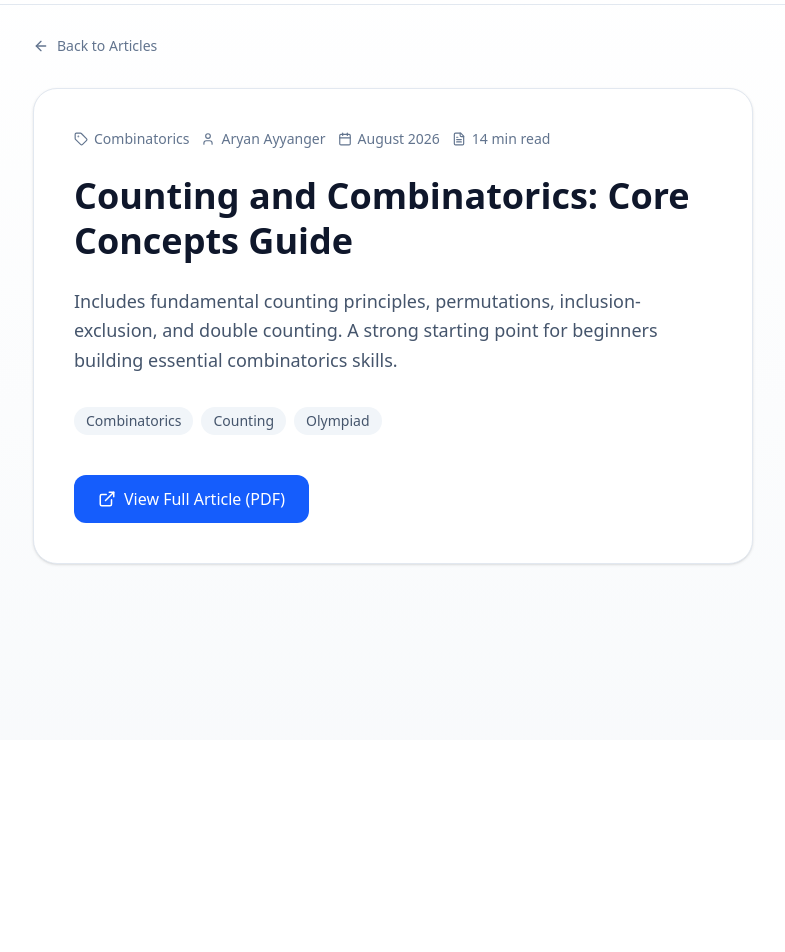
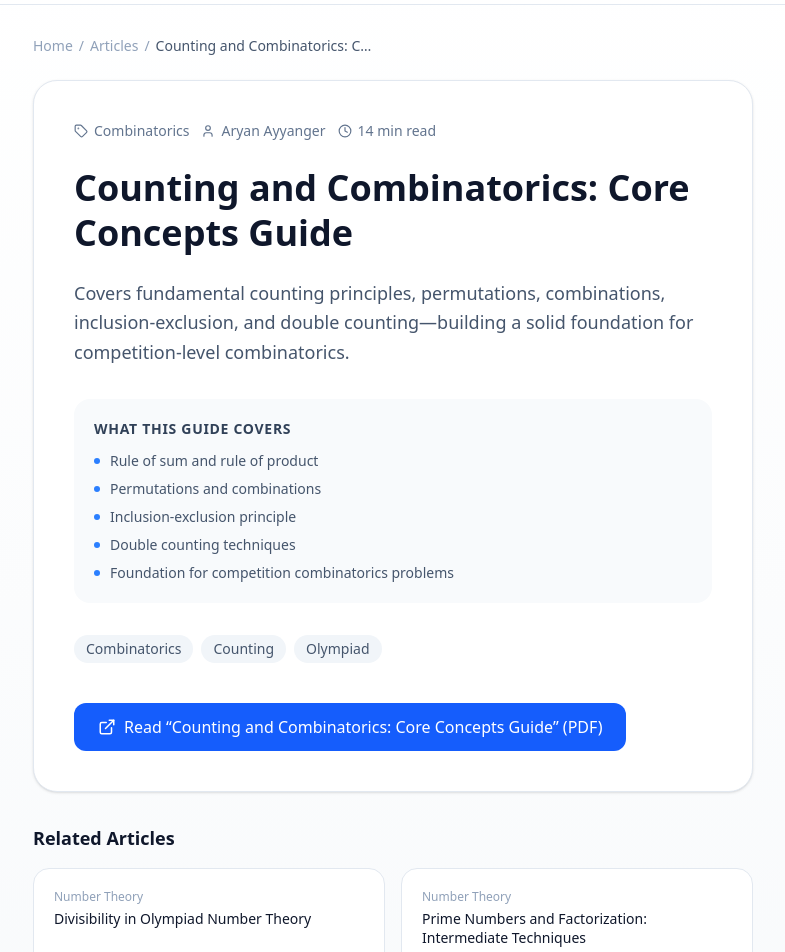
Before and after one commit to aryan-ayyanger/aryan-math-showcase, a React (Vite) app: page /articles/counting-and-combinatorics-core-concepts in a window 1280 px wide. Shown: the part 60-1012 px from the top of the page, without its empty margins (247-1032 px from the left). Before the commit the page ends 800 px from the top, so only its background shows below. Built offline with nearby package versions, Linux system fonts and the light colour scheme.

Commit message:
Improve SEO, article metadata, sitemap, search indexing

```diff
--- a/src/components/ArticlesSection.tsx
+++ b/src/components/ArticlesSection.tsx
@@ -76,6 +76,7 @@ export default function ArticlesSection(): JSX.Element {
   const allTags: string[] = ['All', ...new Set(articles.flatMap(a => a.tags))];
 
   const filteredArticles = articles.filter(article => {
+    if (article.comingSoon) return false;
     const matchesSearch = article.title.toLowerCase().includes(searchQuery.toLowerCase()) ||
                          article.description.toLowerCase().includes(searchQuery.toLowerCase());
     const matchesTag = selectedTag === 'All' || article.tags.includes(selectedTag);
--- a/src/data/articles.ts
+++ b/src/data/articles.ts
@@ -3,6 +3,7 @@ export interface Article {
   title: string;
   category: string;
   description: string;
+  topics?: string[];
   tags: string[];
   readTime: string;
   date: string;
@@ -17,7 +18,14 @@ export const articles: Article[] = [
     slug: 'divisibility-in-olympiad-number-theory',
     title: 'Divisibility in Olympiad Number Theory',
     category: 'Number Theory',
-    description: 'Explore fundamental divisibility concepts and their applications in mathematical olympiads, including modular arithmetic and prime factorization techniques.',
+    description: 'Learn key divisibility techniques used in Olympiad number theory, including modular arithmetic, GCD and LCM, Bézout\'s theorem, prime factorization strategies, and competition-style problem solving.',
+    topics: [
+      'Divisibility rules and their proofs',
+      'Modular arithmetic fundamentals',
+      'GCD, LCM, and Bézout\'s theorem',
+      'Prime factorization and its applications',
+      'Competition problem-solving strategies',
+    ],
     tags: ['Number Theory', 'Olympiad', 'Divisibility'],
     readTime: '12 min read',
     date: 'March 2026',
@@ -29,7 +37,14 @@ export const articles: Article[] = [
     slug: 'prime-numbers-and-factorization',
     title: 'Prime Numbers and Factorization: Intermediate Techniques',
     category: 'Number Theory',
-    description: "A complete follow-up to Divisibility in Olympiad Number Theory, covering primes, factorization methods, GCD/LCM structure, Legendre's formula, factorial exponents, and advanced divisibility techniques for olympiad problem solving.",
+    description: 'A follow-up to the Divisibility handout covering prime numbers, integer factorization, GCD/LCM structure, Legendre\'s formula for factorial valuations, and advanced divisibility techniques for competition mathematics.',
+    topics: [
+      'Properties and distribution of prime numbers',
+      'Integer factorization methods',
+      'GCD and LCM structure',
+      'Legendre\'s formula for prime exponents in factorials',
+      'Factorial valuations and advanced divisibility',
+    ],
     tags: ['Number Theory', 'Olympiad', 'Prime Factorization'],
     readTime: '16 min read',
     date: 'August 2026',
@@ -40,8 +55,15 @@ export const articles: Article[] = [
   {
     slug: 'counting-and-combinatorics-core-concepts',
     title: 'Counting and Combinatorics: Core Concepts Guide',
+    description: 'Covers fundamental counting principles, permutations, combinations, inclusion-exclusion, and double counting—building a solid foundation for competition-level combinatorics.',
     category: 'Combinatorics',
-    description: 'Includes fundamental counting principles, permutations, inclusion-exclusion, and double counting. A strong starting point for beginners building essential combinatorics skills.',
+    topics: [
+      'Rule of sum and rule of product',
+      'Permutations and combinations',
+      'Inclusion-exclusion principle',
+      'Double counting techniques',
+      'Foundation for competition combinatorics problems',
+    ],
     tags: ['Combinatorics', 'Counting', 'Olympiad'],
     readTime: '14 min read',
     date: 'August 2026',
--- a/src/lib/seo.ts
+++ b/src/lib/seo.ts
@@ -1,34 +1,64 @@
 import { useEffect } from 'react';
 
-interface SEOProps {
+export interface SEOProps {
   title: string;
   description?: string;
   canonical?: string;
+  ogType?: 'website' | 'article';
+  /** Pre-serialized JSON-LD string injected as <script type="application/ld+json">. */
+  jsonLd?: string;
 }
 
-// Imperatively updates <head> meta tags — works with Google's JS-executing crawler.
-export function useSEO({ title, description, canonical }: SEOProps): void {
+function upsertMeta(selector: string, attrs: Record<string, string>, content: string): void {
+  let el = document.querySelector<HTMLMetaElement>(selector);
+  if (!el) {
+    el = document.createElement('meta');
+    for (const [k, v] of Object.entries(attrs)) el.setAttribute(k, v);
+    document.head.appendChild(el);
+  }
+  el.content = content;
+}
+
+const LD_ID = 'structured-data-ld';
+const SITE_NAME = 'Aryan Ayyanger | Math Portfolio';
+
+// Imperatively updates <head> — works with Google's JS-executing crawler.
+export function useSEO({ title, description, canonical, ogType = 'website', jsonLd }: SEOProps): void {
   useEffect(() => {
     document.title = title;
 
-    let metaDesc = document.querySelector<HTMLMetaElement>('meta[name="description"]');
+    upsertMeta('meta[property="og:title"]', { property: 'og:title' }, title);
+    upsertMeta('meta[property="og:type"]', { property: 'og:type' }, ogType);
+    upsertMeta('meta[property="og:site_name"]', { property: 'og:site_name' }, SITE_NAME);
+    upsertMeta('meta[name="twitter:card"]', { name: 'twitter:card' }, 'summary');
+    upsertMeta('meta[name="twitter:title"]', { name: 'twitter:title' }, title);
+
     if (description) {
-      if (!metaDesc) {
-        metaDesc = document.createElement('meta');
-        metaDesc.name = 'description';
-        document.head.appendChild(metaDesc);
-      }
-      metaDesc.content = description;
+      upsertMeta('meta[name="description"]', { name: 'description' }, description);
+      upsertMeta('meta[property="og:description"]', { property: 'og:description' }, description);
+      upsertMeta('meta[name="twitter:description"]', { name: 'twitter:description' }, description);
     }
 
-    let linkCanonical = document.querySelector<HTMLLinkElement>('link[rel="canonical"]');
     if (canonical) {
-      if (!linkCanonical) {
-        linkCanonical = document.createElement('link');
-        linkCanonical.rel = 'canonical';
-        document.head.appendChild(linkCanonical);
+      let link = document.querySelector<HTMLLinkElement>('link[rel="canonical"]');
+      if (!link) {
+        link = document.createElement('link');
+        link.rel = 'canonical';
+        document.head.appendChild(link);
       }
-      linkCanonical.href = canonical;
+      link.href = canonical;
+      upsertMeta('meta[property="og:url"]', { property: 'og:url' }, canonical);
     }
-  }, [title, description, canonical]);
+
+    document.getElementById(LD_ID)?.remove();
+    if (jsonLd) {
+      const script = document.createElement('script');
+      script.type = 'application/ld+json';
+      script.id = LD_ID;
+      script.textContent = jsonLd;
+      document.head.appendChild(script);
+    }
+
+    return () => { document.getElementById(LD_ID)?.remove(); };
+  }, [title, description, canonical, ogType, jsonLd]);
 }
--- a/src/pages/ArticleDetailPage.tsx
+++ b/src/pages/ArticleDetailPage.tsx
@@ -1,6 +1,6 @@
 import { useParams, Link, Navigate } from 'react-router-dom';
 import { motion } from 'framer-motion';
-import { ArrowLeft, FileText, ExternalLink, Tag, User, Calendar } from 'lucide-react';
+import { ArrowLeft, ExternalLink, Tag, User, Clock } from 'lucide-react';
 import { articles } from '../data/articles';
 import { useSEO } from '../lib/seo';
 
@@ -9,86 +9,186 @@ const SITE = 'https://www.aryanayyanger.com';
 export default function ArticleDetailPage(): JSX.Element {
   const { slug } = useParams<{ slug: string }>();
   const article = articles.find((a) => a.slug === slug);
+  const notFound = !article;
+  const isComingSoon = article?.comingSoon ?? false;
 
-  if (!article || article.comingSoon) {
-    return <Navigate to="/articles" replace />;
+  // useSEO must always be called — no conditional hooks.
+  useSEO(
+    !notFound && !isComingSoon
+      ? {
+          title: `${article!.title} | Aryan Ayyanger`,
+          description: article!.description,
+          canonical: `${SITE}/articles/${article!.slug}`,
+          ogType: 'article',
+          jsonLd: JSON.stringify({
+            '@context': 'https://schema.org',
+            '@graph': [
+              {
+                '@type': 'Article',
+                headline: article!.title,
+                description: article!.description,
+                author: { '@type': 'Person', name: article!.author },
+                mainEntityOfPage: { '@type': 'WebPage', '@id': `${SITE}/articles/${article!.slug}` },
+              },
+              {
+                '@type': 'BreadcrumbList',
+                itemListElement: [
+                  { '@type': 'ListItem', position: 1, name: 'Home', item: SITE },
+                  { '@type': 'ListItem', position: 2, name: 'Articles', item: `${SITE}/articles` },
+                  { '@type': 'ListItem', position: 3, name: article!.title, item: `${SITE}/articles/${article!.slug}` },
+                ],
+              },
+            ],
+          }),
+        }
+      : { title: notFound ? 'Article Not Found | Aryan Ayyanger' : 'Articles | Aryan Ayyanger' }
+  );
+
+  if (isComingSoon) return <Navigate to="/articles" replace />;
+
+  if (notFound) {
+    return (
+      <div className="min-h-screen bg-gradient-to-b from-white to-slate-50 pt-24 pb-16">
+        <div className="max-w-2xl mx-auto px-4 sm:px-6 text-center">
+          <motion.div initial={{ opacity: 0, y: 20 }} animate={{ opacity: 1, y: 0 }}>
+            <p className="text-6xl font-bold text-slate-200 mb-4">404</p>
+            <h1 className="text-2xl font-bold text-slate-900 mb-3">Article Not Found</h1>
+            <p className="text-slate-500 mb-8">This article doesn't exist or may have moved.</p>
+            <div className="flex flex-wrap justify-center gap-3">
+              <Link
+                to="/articles"
+                className="inline-flex items-center gap-2 px-5 py-2.5 bg-blue-600 text-white rounded-xl hover:bg-blue-700 transition-colors text-sm font-medium"
+              >
+                Browse All Articles
+              </Link>
+              <Link
+                to="/"
+                className="inline-flex items-center gap-2 px-5 py-2.5 bg-slate-100 text-slate-700 rounded-xl hover:bg-slate-200 transition-colors text-sm font-medium"
+              >
+                Go Home
+              </Link>
+            </div>
+          </motion.div>
+        </div>
+      </div>
+    );
   }
 
-  useSEO({
-    title: `${article.title} | Aryan Ayyanger`,
-    description: article.description,
-    canonical: `${SITE}/articles/${article.slug}`,
-  });
+  const a = article!;
+  const sameCat = articles.filter((r) => r.slug !== a.slug && !r.comingSoon && r.category === a.category);
+  const related = (sameCat.length > 0
+    ? sameCat
+    : articles.filter((r) => r.slug !== a.slug && !r.comingSoon)
+  ).slice(0, 2);
 
   return (
     <div className="min-h-screen bg-gradient-to-b from-white to-slate-50 pt-24 pb-16">
       <div className="max-w-3xl mx-auto px-4 sm:px-6">
-        <motion.div
-          initial={{ opacity: 0, y: 20 }}
-          animate={{ opacity: 1, y: 0 }}
-          transition={{ duration: 0.5 }}
-        >
-          <Link
-            to="/articles"
-            className="inline-flex items-center gap-2 text-slate-500 hover:text-blue-600 text-sm mb-8 transition-colors"
-          >
-            <ArrowLeft size={16} />
-            Back to Articles
-          </Link>
+        <motion.div initial={{ opacity: 0, y: 20 }} animate={{ opacity: 1, y: 0 }} transition={{ duration: 0.5 }}>
 
-          <div className="bg-white rounded-3xl border border-slate-200 shadow-sm p-8 sm:p-10">
-            <div className="flex flex-wrap items-center gap-3 mb-6 text-sm text-slate-500">
-              <span className="inline-flex items-center gap-1.5">
-                <Tag size={14} />
-                {article.category}
-              </span>
-              <span className="inline-flex items-center gap-1.5">
-                <User size={14} />
-                {article.author}
-              </span>
-              <span className="inline-flex items-center gap-1.5">
-                <Calendar size={14} />
-                {article.date}
-              </span>
-              {article.readTime && (
+          {/* Breadcrumb */}
+          <nav aria-label="Breadcrumb" className="mb-6">
+            <ol className="flex items-center gap-1.5 text-sm text-slate-400 flex-wrap">
+              <li><Link to="/" className="hover:text-blue-600 transition-colors">Home</Link></li>
+              <li aria-hidden="true">/</li>
+              <li><Link to="/articles" className="hover:text-blue-600 transition-colors">Articles</Link></li>
+              <li aria-hidden="true">/</li>
+              <li className="text-slate-600 font-medium truncate max-w-[220px]" aria-current="page">{a.title}</li>
+            </ol>
+          </nav>
+
+          <main>
+            <div className="bg-white rounded-3xl border border-slate-200 shadow-sm p-8 sm:p-10 mb-8">
+              <div className="flex flex-wrap items-center gap-3 mb-6 text-sm text-slate-500">
                 <span className="inline-flex items-center gap-1.5">
-                  <FileText size={14} />
-                  {article.readTime}
+                  <Tag size={14} aria-hidden="true" />
+                  {a.category}
                 </span>
+                <span className="inline-flex items-center gap-1.5">
+                  <User size={14} aria-hidden="true" />
+                  {a.author}
+                </span>
+                {a.readTime && (
+                  <span className="inline-flex items-center gap-1.5">
+                    <Clock size={14} aria-hidden="true" />
+                    {a.readTime}
+                  </span>
+                )}
+              </div>
+
+              <h1 className="text-3xl sm:text-4xl font-bold text-slate-900 mb-6 leading-tight">
+                {a.title}
+              </h1>
+
+              <p className="text-slate-600 leading-relaxed text-lg mb-8">
+                {a.description}
+              </p>
+
+              {a.topics && a.topics.length > 0 && (
+                <div className="mb-8 p-5 bg-slate-50 rounded-2xl">
+                  <h2 className="text-sm font-semibold text-slate-700 uppercase tracking-wider mb-3">
+                    What this guide covers
+                  </h2>
+                  <ul className="space-y-2">
+                    {a.topics.map((topic) => (
+                      <li key={topic} className="flex items-center gap-2.5 text-slate-600 text-sm">
+                        <div className="w-1.5 h-1.5 rounded-full bg-blue-500 shrink-0" aria-hidden="true" />
+                        {topic}
+                      </li>
+                    ))}
+                  </ul>
+                </div>
+              )}
+
+              <div className="flex flex-wrap gap-2 mb-10">
+                {a.tags.map((tag) => (
+                  <span key={tag} className="px-3 py-1 bg-slate-100 text-slate-600 rounded-full text-sm font-medium">
+                    {tag}
+                  </span>
+                ))}
+              </div>
+
+              {a.pdfPath && (
+                <a
+                  href={a.pdfPath}
+                  target="_blank"
+                  rel="noopener noreferrer"
+                  className="inline-flex items-center gap-2 px-6 py-3 bg-blue-600 text-white rounded-xl hover:bg-blue-700 transition-colors font-medium"
+                >
+                  <ExternalLink size={18} aria-hidden="true" />
+                  Read &#8220;{a.title}&#8221; (PDF)
+                </a>
               )}
             </div>
 
-            <h1 className="text-3xl sm:text-4xl font-bold text-slate-900 mb-6 leading-tight">
-              {article.title}
-            </h1>
+            {related.length > 0 && (
+              <div className="mb-8">
+                <h2 className="text-lg font-semibold text-slate-900 mb-4">Related Articles</h2>
+                <div className="grid sm:grid-cols-2 gap-4">
+                  {related.map((r) => (
+                    <Link
+                      key={r.slug}
+                      to={`/articles/${r.slug}`}
+                      className="group p-5 bg-white rounded-2xl border border-slate-200 hover:border-blue-300 hover:shadow-md transition-all"
+                    >
+                      <p className="text-xs text-slate-400 mb-1">{r.category}</p>
+                      <p className="font-medium text-slate-900 group-hover:text-blue-600 transition-colors text-sm leading-snug">
+                        {r.title}
+                      </p>
+                    </Link>
+                  ))}
+                </div>
+              </div>
+            )}
 
-            <p className="text-slate-600 leading-relaxed text-lg mb-8">
-              {article.description}
-            </p>
-
-            <div className="flex flex-wrap gap-2 mb-10">
-              {article.tags.map((tag) => (
-                <span
-                  key={tag}
-                  className="px-3 py-1 bg-slate-100 text-slate-600 rounded-full text-sm font-medium"
-                >
-                  {tag}
-                </span>
-              ))}
-            </div>
-
-            {article.pdfPath && (
-              <a
-                href={article.pdfPath}
-                target="_blank"
-                rel="noopener noreferrer"
-                className="inline-flex items-center gap-2 px-6 py-3 bg-blue-600 text-white rounded-xl hover:bg-blue-700 transition-colors font-medium"
-              >
-                <ExternalLink size={18} />
-                View Full Article (PDF)
-              </a>
-            )}
-          </div>
+            <Link
+              to="/articles"
+              className="inline-flex items-center gap-2 text-slate-500 hover:text-blue-600 text-sm transition-colors"
+            >
+              <ArrowLeft size={16} aria-hidden="true" />
+              Back to Articles
+            </Link>
+          </main>
         </motion.div>
       </div>
     </div>
```
Also changed, not shown: scripts/generate-sitemap.ts (+13 -21 lines), src/pages/AboutPage.tsx (+7 -0 lines), src/pages/ArticlesPage.tsx (+22 -0 lines), src/pages/ContactPage.tsx (+8 -1 lines), src/pages/HomePage.tsx (+13 -0 lines), 1 other file (tests, documents, lock files or other folders).
